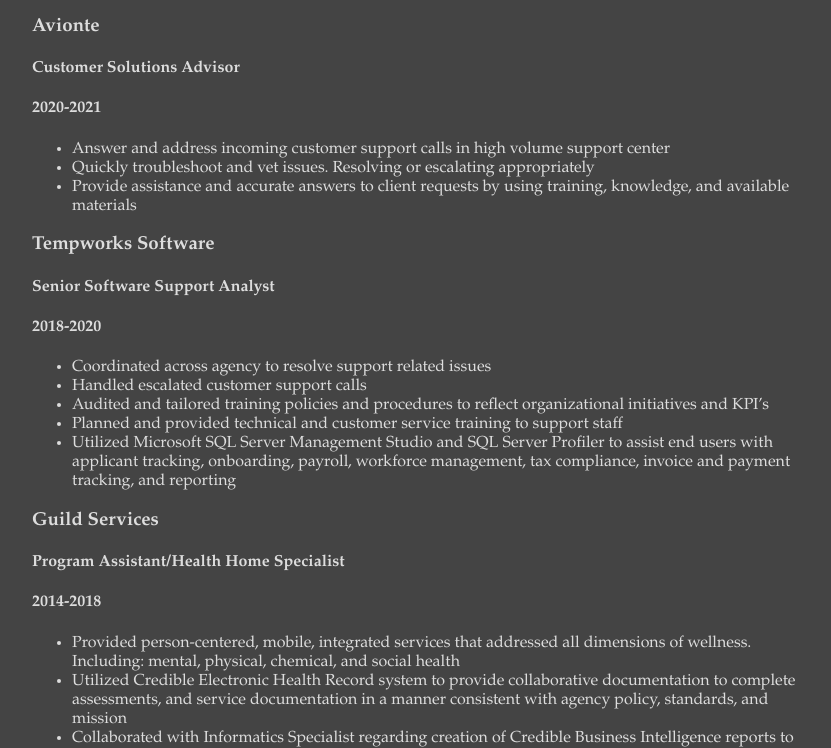
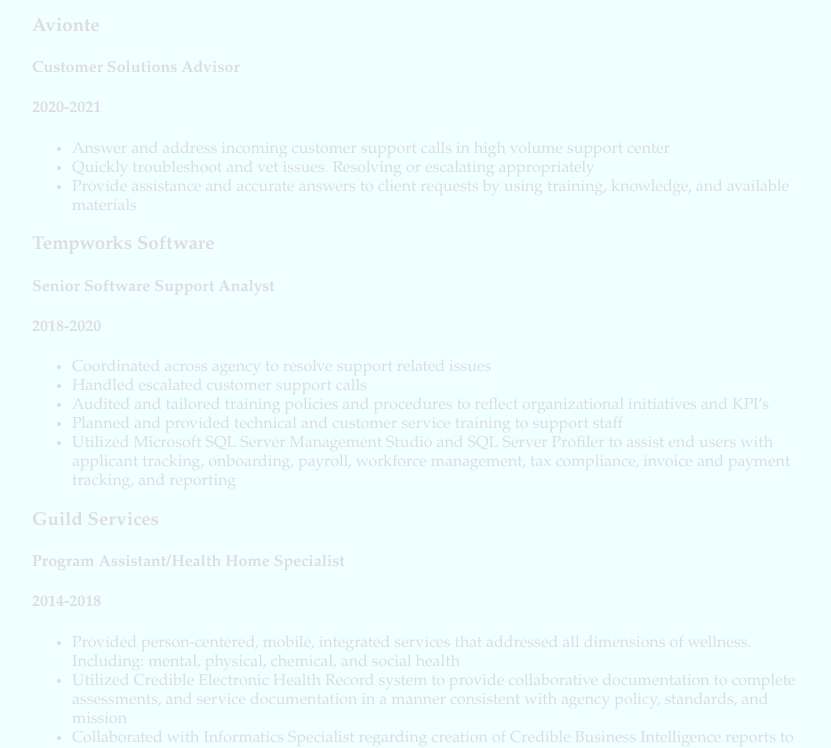
Before and after one commit to TimothyMichael85/TimothyMichael85.github.io, a plain HTML site: page index.html in a window 1280 px wide. Shown: the part 498-1246 px from the top of the page, without its empty margins (224-1055 px from the left). Drawn offline with Linux system fonts and the light colour scheme.

Commit message:
Update style.css

```diff
--- a/style.css
+++ b/style.css
@@ -1,8 +1,10 @@
 body {
-  background-color: #444444;
+  background-color: #F0FFFF;
   color: #dddddd;
-    font-family: Garamond, serif;
+  font-family: Garamond, serif;
   margin: 10% 20%;
+  border: 2px #dddddd
+  border-spacing: 15px;
 }
 
 .header{
@@ -33,5 +35,5 @@ body {
   text-transform:uppercase;
   border-top: 2px solid #dddddd;
   border-bottom: 2px solid #dddddd;
-  background-color: rgba (0,0,0, 0.1)
+   background-color: rgba (0,0,0, 0.1)
 }
```
